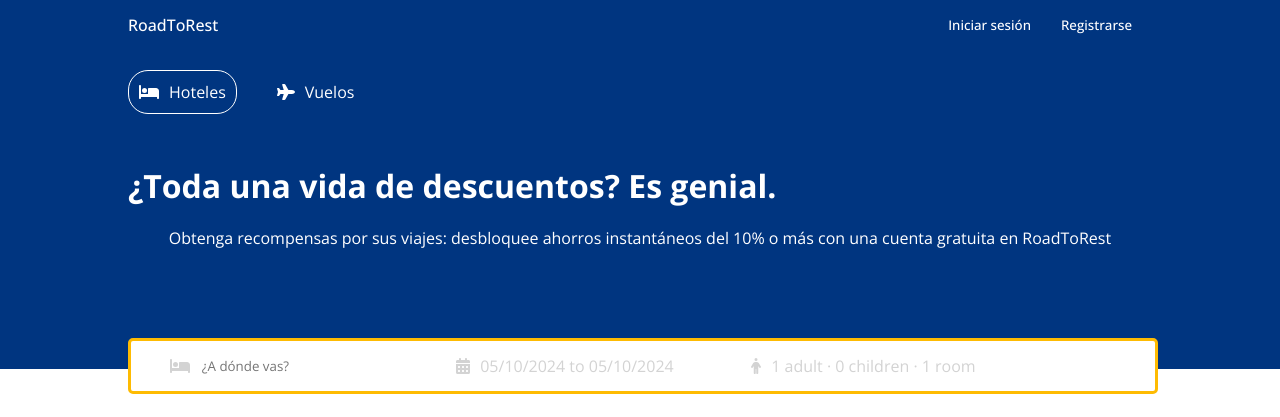
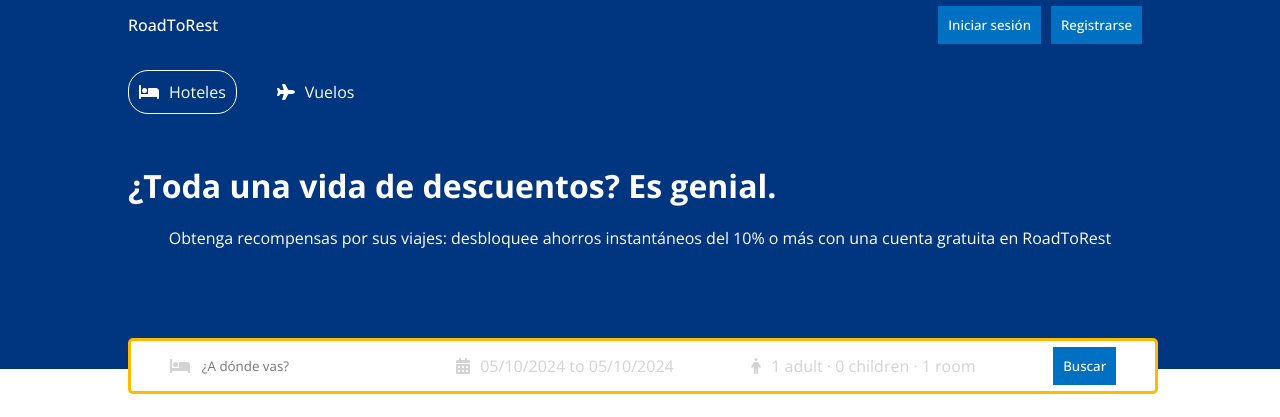
Before and after one commit to HerneyGonzalez/booking-web, a React (Create React App) app in the folder client/: page / in a window 1280 px wide. Shown: the top 417 px of the page. Built offline with nearby package versions, Linux system fonts and the light colour scheme; no server answers; grey boxes are pictures that could not be loaded.

Commit message:
arreglo id en botones en header y navbar (botón buscar visible)

```diff
--- a/client/src/components/navbar/Navbar.jsx
+++ b/client/src/components/navbar/Navbar.jsx
@@ -33,7 +33,7 @@
             <>
               <div>Bienvenido, {user.username}</div>{" "}
               {/* Puedes mostrar el nombre de usuario si lo deseas */}
-              <button className="headerBtn" onClick={handleLogout}>
+              <button className="headerBtn2" onClick={handleLogout}>
                 Cerrar sesión
               </button>
             </>
--- a/client/src/components/navbar/navbar.css
+++ b/client/src/components/navbar/navbar.css
@@ -27,7 +27,7 @@
   margin-right: 10px; /* Ajusta el espacio entre los botones */
 }
 
-.headerBtn {
+.headerBtn2 {
   border: none;
   padding: 5px 10px;
   cursor: pointer;
```
